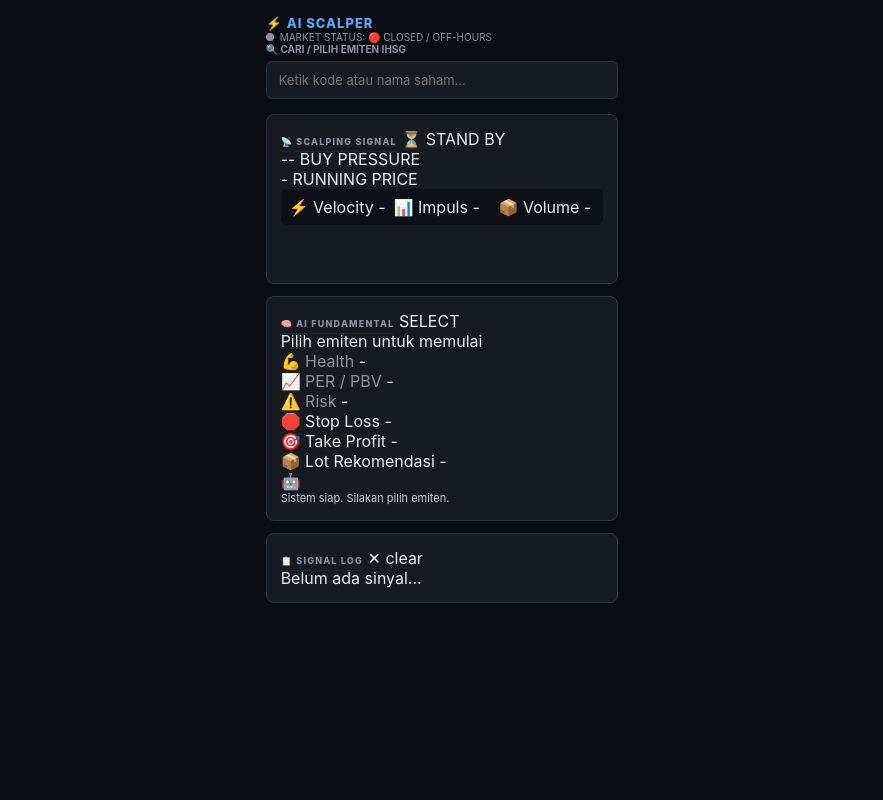
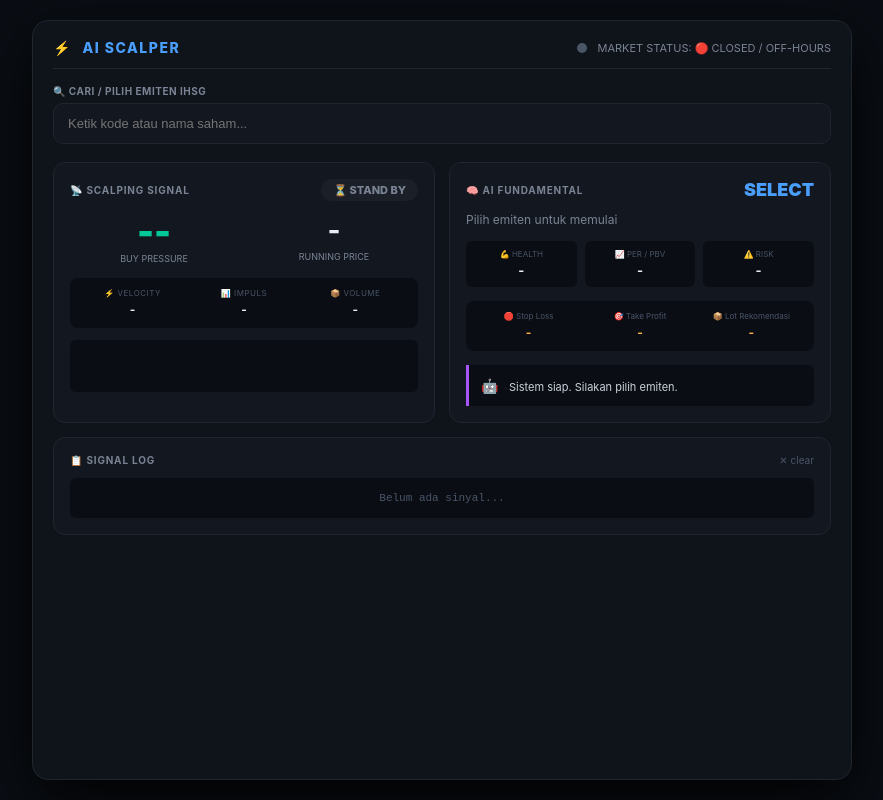
Before and after one commit to nyambik3-ux/scalper, a plain HTML site: page index.html in a window 1280 px wide. Shown: the whole page, without its empty margins (198-1081 px from the left). Drawn offline with Linux system fonts and the light colour scheme.

Commit message:
Update style.css

```diff
--- a/style.css
+++ b/style.css
@@ -1,52 +1,334 @@
-* { box-sizing: border-box; margin: 0; padding: 0; font-family: -apple-system, BlinkMacSystemFont, "Segoe UI", Roboto, monospace; }
+/* ===== RESET & BASE ===== */
+* { box-sizing: border-box; margin: 0; padding: 0; }
+body {
+  background: #0a0e14;
+  color: #e6edf3;
+  font-family: -apple-system, 'Segoe UI', Roboto, monospace;
+  display: flex;
+  justify-content: center;
+  padding: 20px;
+  min-height: 100vh;
+}
 
-body { background-color: #090d11; color: #e6edf3; display: flex; justify-content: center; padding: 15px; }
+/* ===== TERMINAL CONTAINER ===== */
+.terminal {
+  max-width: 820px;
+  width: 100%;
+  background: #0f131a;
+  border: 1px solid #1e2630;
+  border-radius: 16px;
+  padding: 18px 20px 24px;
+  box-shadow: 0 20px 60px rgba(0,0,0,0.9);
+}
 
-.terminal-container { width: 100%; max-width: 650px; background: #0d1117; border: 1px solid #21262d; border-radius: 12px; padding: 16px; box-shadow: 0 10px 30px rgba(0,0,0,0.8); }
+/* ===== HEADER ===== */
+.header {
+  display: flex;
+  justify-content: space-between;
+  align-items: center;
+  padding-bottom: 12px;
+  border-bottom: 1px solid #1e2630;
+  margin-bottom: 16px;
+}
+.logo {
+  font-size: 14px;
+  font-weight: 800;
+  color: #4a9eff;
+  letter-spacing: 1.5px;
+}
+.logo-icon { margin-right: 6px; }
 
-.terminal-header { display: flex; justify-content: space-between; align-items: center; border-bottom: 1px solid #21262d; padding-bottom: 10px; margin-bottom: 15px; }
-.logo { font-size: 13px; font-weight: 800; color: #58a6ff; letter-spacing: 1px; }
-.market-status { font-size: 10px; color: #8b949e; display: flex; align-items: center; gap: 6px; }
-.dot { width: 8px; height: 8px; border-radius: 50%; background: #8b949e; display: inline-block; }
-.dot.open { background: #3fb950; box-shadow: 0 0 8px #3fb950; }
+.market-status {
+  display: flex;
+  align-items: center;
+  gap: 10px;
+  font-size: 11px;
+  color: #7a8494;
+}
+.dot {
+  width: 10px;
+  height: 10px;
+  border-radius: 50%;
+  background: #4a5568;
+  display: inline-block;
+  transition: 0.3s;
+}
+.dot.open {
+  background: #00c897;
+  box-shadow: 0 0 12px rgba(0, 200, 151, 0.5);
+  animation: breathe 1.5s ease-in-out infinite;
+}
+@keyframes breathe {
+  0%, 100% { transform: scale(1); opacity: 1; }
+  50% { transform: scale(1.3); opacity: 0.7; }
+}
+.time { color: #4a5568; font-size: 10px; }
 
-.search-section { margin-bottom: 15px; }
-.search-section label { font-size: 10px; color: #8b949e; font-weight: 700; margin-bottom: 6px; display: block; }
-.search-box-wrapper { position: relative; }
-#stockSearch { width: 100%; padding: 10px 12px; background: #161b22; border: 1px solid #30363d; border-radius: 6px; color: #fff; font-size: 13px; outline: none; }
-#stockSearch:focus { border-color: #58a6ff; }
+/* ===== SEARCH ===== */
+.search-section { margin-bottom: 18px; }
+.search-section label {
+  font-size: 10px;
+  font-weight: 700;
+  color: #7a8494;
+  display: block;
+  margin-bottom: 6px;
+  letter-spacing: 0.5px;
+}
+.search-wrapper { position: relative; }
+#stockSearch {
+  width: 100%;
+  padding: 12px 14px;
+  background: #13171f;
+  border: 1px solid #1e2630;
+  border-radius: 10px;
+  color: #e6edf3;
+  font-size: 13px;
+  outline: none;
+  transition: 0.3s;
+}
+#stockSearch:focus { border-color: #4a9eff; box-shadow: 0 0 0 3px rgba(74, 158, 255, 0.15); }
 
-.search-dropdown { position: absolute; top: 100%; left: 0; right: 0; background: #161b22; border: 1px solid #30363d; border-radius: 0 0 6px 6px; max-height: 200px; overflow-y: auto; z-index: 99; display: none; }
-.search-item { padding: 10px 12px; border-bottom: 1px solid #21262d; cursor: pointer; display: flex; justify-content: space-between; }
-.search-item:hover { background: #21262d; }
-.s-code { font-weight: bold; color: #58a6ff; }
-.s-name { font-size: 11px; color: #8b949e; }
+.search-dropdown {
+  position: absolute;
+  top: calc(100% + 4px);
+  left: 0;
+  right: 0;
+  background: #13171f;
+  border: 1px solid #1e2630;
+  border-radius: 10px;
+  max-height: 220px;
+  overflow-y: auto;
+  display: none;
+  z-index: 99;
+  box-shadow: 0 10px 30px rgba(0,0,0,0.6);
+}
+.search-item {
+  padding: 10px 14px;
+  display: flex;
+  justify-content: space-between;
+  cursor: pointer;
+  border-bottom: 1px solid #1a1f28;
+  transition: 0.2s;
+}
+.search-item:hover { background: #1a1f28; }
+.search-item .code { color: #4a9eff; font-weight: 700; font-size: 13px; }
+.search-item .name { color: #7a8494; font-size: 11px; }
 
-.card { background: #161b22; border: 1px solid #30363d; border-radius: 8px; padding: 14px; margin-bottom: 12px; }
-.card-title { font-size: 9px; font-weight: 800; color: #8b949e; letter-spacing: 1.2px; margin-bottom: 10px; border-bottom: 1px solid #21262d; padding-bottom: 4px; }
+/* ===== DASHBOARD GRID ===== */
+.dashboard-grid {
+  display: grid;
+  grid-template-columns: 1fr 1fr;
+  gap: 14px;
+  margin-bottom: 14px;
+}
 
-.signal-badge { text-align: center; padding: 8px 0; border-radius: 6px; font-size: 18px; font-weight: 800; margin-bottom: 10px; }
-.signal-badge.haka { background: rgba(46, 160, 67, 0.2); color: #3fb950; border: 1px solid #2ea043; }
-.signal-badge.haki { background: rgba(248, 81, 73, 0.2); color: #f85149; border: 1px solid #f85149; }
-.signal-badge.standby { background: #21262d; color: #8b949e; border: 1px solid #30363d; }
+/* ===== CARD ===== */
+.card {
+  background: #13171f;
+  border: 1px solid #1e2630;
+  border-radius: 12px;
+  padding: 16px;
+  transition: 0.3s;
+}
+.card:hover { border-color: #2a3340; }
 
-.metrics-main { text-align: center; margin-bottom: 12px; }
-.percent-val { font-size: 32px; font-weight: 800; line-height: 1; }
-.percent-lbl { font-size: 9px; color: #8b949e; margin-top: 4px; }
+.card-header {
+  display: flex;
+  justify-content: space-between;
+  align-items: center;
+  margin-bottom: 12px;
+}
+.card-title {
+  font-size: 10px;
+  font-weight: 700;
+  color: #7a8494;
+  letter-spacing: 0.8px;
+  text-transform: uppercase;
+}
+.badge {
+  font-size: 11px;
+  font-weight: 800;
+  padding: 4px 12px;
+  border-radius: 20px;
+  background: #1a1f28;
+  color: #7a8494;
+  transition: 0.3s;
+}
+.badge.haka { background: rgba(0, 200, 151, 0.2); color: #00c897; border: 1px solid #00c897; }
+.badge.haki { background: rgba(255, 84, 112, 0.2); color: #ff5470; border: 1px solid #ff5470; }
 
-.metrics-grid { display: grid; grid-template-columns: 1fr 1fr 1fr; gap: 8px; background: #0d1117; padding: 8px; border-radius: 6px; }
-.m-item { text-align: center; }
-.m-label { font-size: 8px; color: #8b949e; display: block; }
-.m-val { font-size: 11px; font-weight: bold; color: #e6edf3; }
+/* ===== SIGNAL CARD ===== */
+.signal-main {
+  display: grid;
+  grid-template-columns: 1fr 1fr;
+  gap: 12px;
+  margin-bottom: 14px;
+}
+.percent-display, .price-display { text-align: center; }
+.percent-number {
+  font-size: 36px;
+  font-weight: 900;
+  line-height: 1;
+  color: #00c897;
+  transition: 0.3s;
+}
+.percent-number.negative { color: #ff5470; }
+.percent-label, .price-label {
+  font-size: 9px;
+  color: #7a8494;
+  display: block;
+  margin-top: 4px;
+}
+.price-number {
+  font-size: 28px;
+  font-weight: 700;
+  color: #e6edf3;
+  transition: 0.3s;
+}
 
-.stock-active-header { margin-bottom: 10px; }
-.active-code { font-size: 18px; font-weight: 800; color: #58a6ff; display: inline-block; margin-right: 8px; }
-.active-name { font-size: 11px; color: #8b949e; }
+.metrics-grid {
+  display: grid;
+  grid-template-columns: 1fr 1fr 1fr;
+  gap: 6px;
+  background: #0a0e14;
+  padding: 10px;
+  border-radius: 8px;
+  margin-bottom: 12px;
+}
+.metric { text-align: center; }
+.metric-label {
+  font-size: 8px;
+  color: #4a5568;
+  display: block;
+  text-transform: uppercase;
+  letter-spacing: 0.5px;
+}
+.metric-value {
+  font-size: 12px;
+  font-weight: 700;
+  color: #e6edf3;
+}
 
-.f-grid { display: flex; flex-direction: column; gap: 6px; margin-bottom: 12px; font-size: 11px; }
-.f-label { color: #8b949e; }
-.f-val { font-weight: bold; color: #e6edf3; }
+/* ===== SPARKLINE ===== */
+.sparkline-container {
+  background: #0a0e14;
+  border-radius: 6px;
+  padding: 6px 8px;
+}
+#sparkline { width: 100%; height: 40px; display: block; }
 
-.ai-insight-box { background: #0d1117; border-left: 3px solid #58a6ff; padding: 10px; border-radius: 0 6px 6px 0; }
-.ai-title { font-size: 10px; font-weight: bold; color: #58a6ff; margin-bottom: 4px; }
-#aiInsightText { font-size: 11px; color: #c9d1d9; line-height: 1.4; }
+/* ===== FUNDAMENTAL CARD ===== */
+.stock-code {
+  font-size: 18px;
+  font-weight: 900;
+  color: #4a9eff;
+}
+.stock-name {
+  font-size: 12px;
+  color: #7a8494;
+  margin-bottom: 14px;
+}
+.fundamental-grid {
+  display: grid;
+  grid-template-columns: 1fr 1fr 1fr;
+  gap: 8px;
+  margin-bottom: 14px;
+}
+.f-item {
+  background: #0a0e14;
+  padding: 8px;
+  border-radius: 6px;
+  text-align: center;
+}
+.f-label {
+  font-size: 8px;
+  color: #4a5568;
+  display: block;
+  text-transform: uppercase;
+}
+.f-value {
+  font-size: 13px;
+  font-weight: 700;
+  color: #e6edf3;
+}
+
+/* ===== RISK MANAGEMENT ===== */
+.risk-box {
+  display: grid;
+  grid-template-columns: 1fr 1fr 1fr;
+  gap: 6px;
+  background: #0a0e14;
+  padding: 10px;
+  border-radius: 8px;
+  margin-bottom: 14px;
+}
+.risk-item { text-align: center; }
+.risk-label {
+  font-size: 8px;
+  color: #4a5568;
+  display: block;
+}
+.risk-value {
+  font-size: 12px;
+  font-weight: 700;
+  color: #ffb347;
+}
+
+/* ===== AI INSIGHT ===== */
+.ai-insight {
+  background: #0a0e14;
+  border-left: 3px solid #a855f7;
+  padding: 10px 12px;
+  border-radius: 0 6px 6px 0;
+}
+.ai-icon { font-size: 14px; margin-right: 6px; }
+#aiInsightText {
+  font-size: 11px;
+  color: #c9d1d9;
+  line-height: 1.5;
+  display: inline;
+}
+
+/* ===== LOG CARD ===== */
+.log-card { margin-top: 0; }
+.log-container {
+  background: #0a0e14;
+  border-radius: 6px;
+  padding: 8px 10px;
+  max-height: 80px;
+  overflow-y: auto;
+  font-size: 11px;
+  font-family: 'Courier New', monospace;
+}
+.log-empty { color: #4a5568; text-align: center; padding: 6px 0; }
+.log-entry {
+  display: flex;
+  justify-content: space-between;
+  padding: 3px 0;
+  border-bottom: 1px solid #1a1f28;
+}
+.log-entry .log-time { color: #4a5568; }
+.log-entry .log-action.buy { color: #00c897; }
+.log-entry .log-action.sell { color: #ff5470; }
+.log-clear {
+  font-size: 10px;
+  color: #4a5568;
+  cursor: pointer;
+  transition: 0.2s;
+}
+.log-clear:hover { color: #ff5470; }
+
+/* ===== SCROLLBAR ===== */
+::-webkit-scrollbar { width: 4px; }
+::-webkit-scrollbar-track { background: #0a0e14; }
+::-webkit-scrollbar-thumb { background: #1e2630; border-radius: 4px; }
+
+/* ===== RESPONSIVE ===== */
+@media (max-width: 600px) {
+  .dashboard-grid { grid-template-columns: 1fr; }
+  .signal-main { grid-template-columns: 1fr; }
+  .metrics-grid { grid-template-columns: 1fr 1fr; }
+  .fundamental-grid { grid-template-columns: 1fr 1fr; }
+  .risk-box { grid-template-columns: 1fr; }
+  .terminal { padding: 12px; }
+}
```
